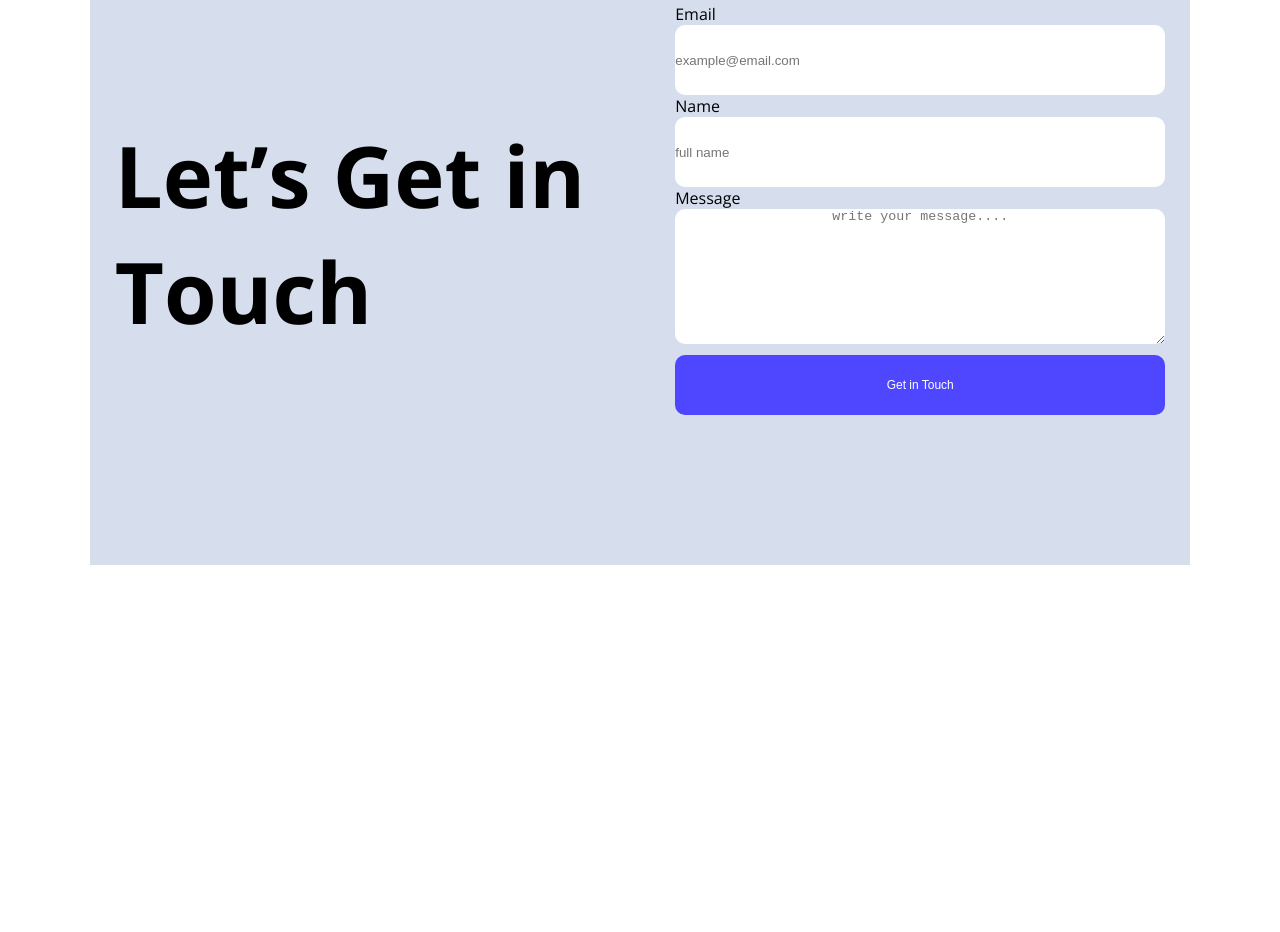
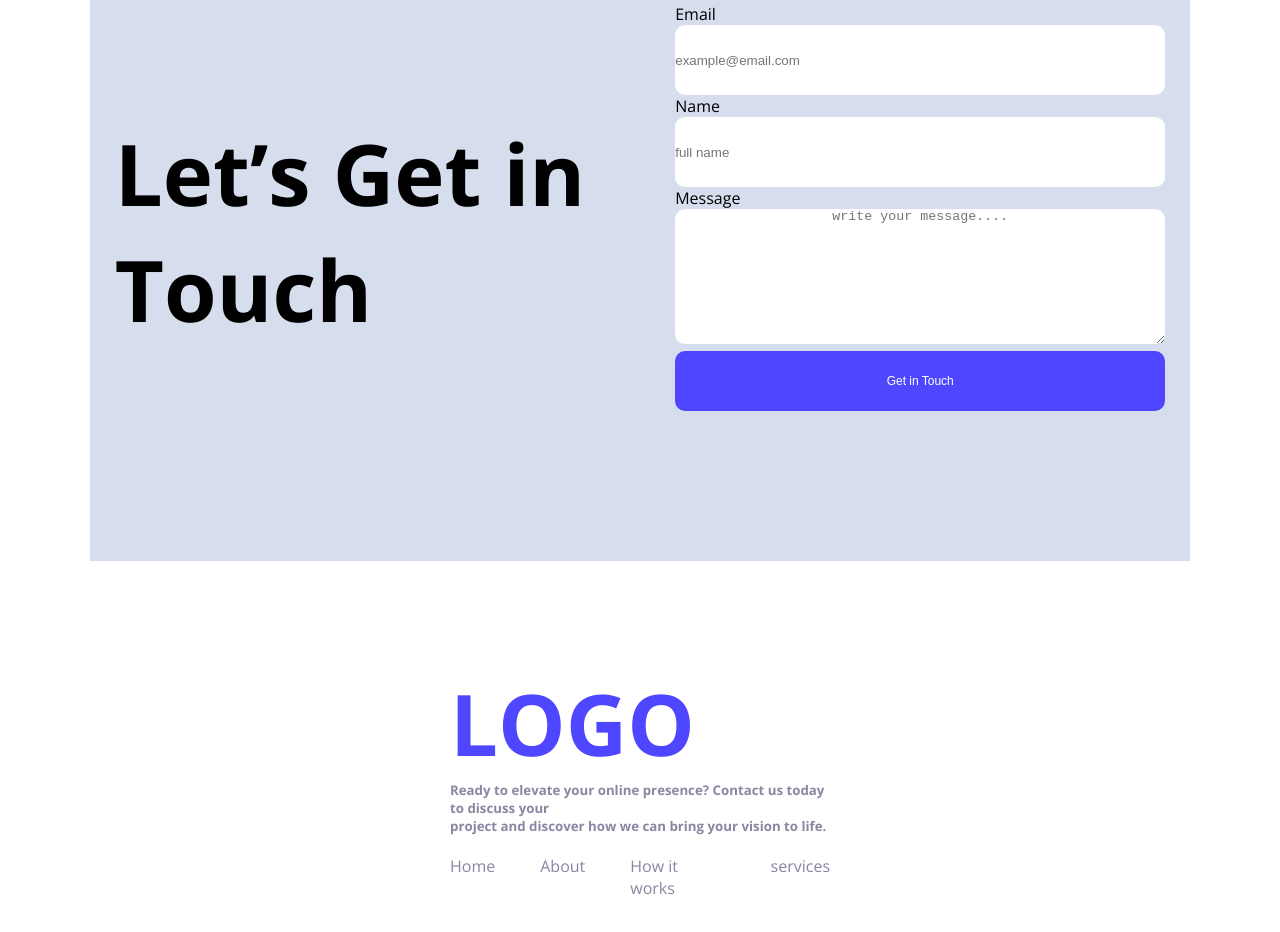
Before and after one commit to Soroneka/My-first-assignment-01, a plain HTML site: page index.html in a window 1280 px wide. Shown: the part 2925-3857 px from the top of the page. Before the commit the page ends 3500 px from the top, so only its background shows below. Drawn offline with nearby package versions, Linux system fonts and the light colour scheme.

Commit message:
footer done

```diff
--- a/index.html
+++ b/index.html
@@ -9,7 +9,7 @@
 <link href="https://fonts.googleapis.com/css2?family=Open+Sans:ital,wght@0,300..800;1,300..800&display=swap" rel="stylesheet">
 
 
-    <link rel="stylesheet" href="style.css">
+    <link rel="stylesheet" href="./style.css">
 </head>
 <body class="open-sans-normal">
     <header class="heading">
@@ -235,7 +235,22 @@
 
 
     </main>
-    <footer>
+    <footer class="footer-class">
+
+        <h1 class="Logo-class">LOGO</h1>
+        <h5 class="ready-to">Ready to elevate your online presence? Contact us today to discuss your</h5>
+        <h5 class="ready-to">project and discover how we can bring your vision to life.</h5>
+        <div class="Home2">
+            <p class="last2">Home</p>
+            <p class="last2">About</p>
+            <p class="last2">How it works</p>
+            <p class="last2">services</p>
+
+
+        </div>
+
+
+
 
     </footer>
 
--- a/style.css
+++ b/style.css
@@ -247,7 +247,7 @@
 .sign3{
     width: 490px;
     height: 60px;
-    margin-top: 6px;
+    margin-top: 2px;
 }
 /* common-design */
 button {
@@ -268,3 +268,30 @@ button:hover {
 .add-add{
     margin-top: 103px;
 }
+/* footer-style */
+.Home2{
+    display: flex;
+    gap:45px ;
+    margin-top: 20px;
+}
+
+.Logo-class{
+    color: rgba(78, 71, 255, 1);
+    font-size: 85px;
+    font-weight: bold;
+}
+.ready-to{
+    color: rgba(137, 135, 161, 1);
+}
+.last2{
+    color: rgba(137, 135, 161, 1);
+
+}
+.footer-class{
+    color: #FFFFFF;
+    margin-left: 450px;
+    margin-right: 450px;
+    margin-top: 104px;
+    margin-bottom: 103px;
+    gap: 20px;
+}
```
